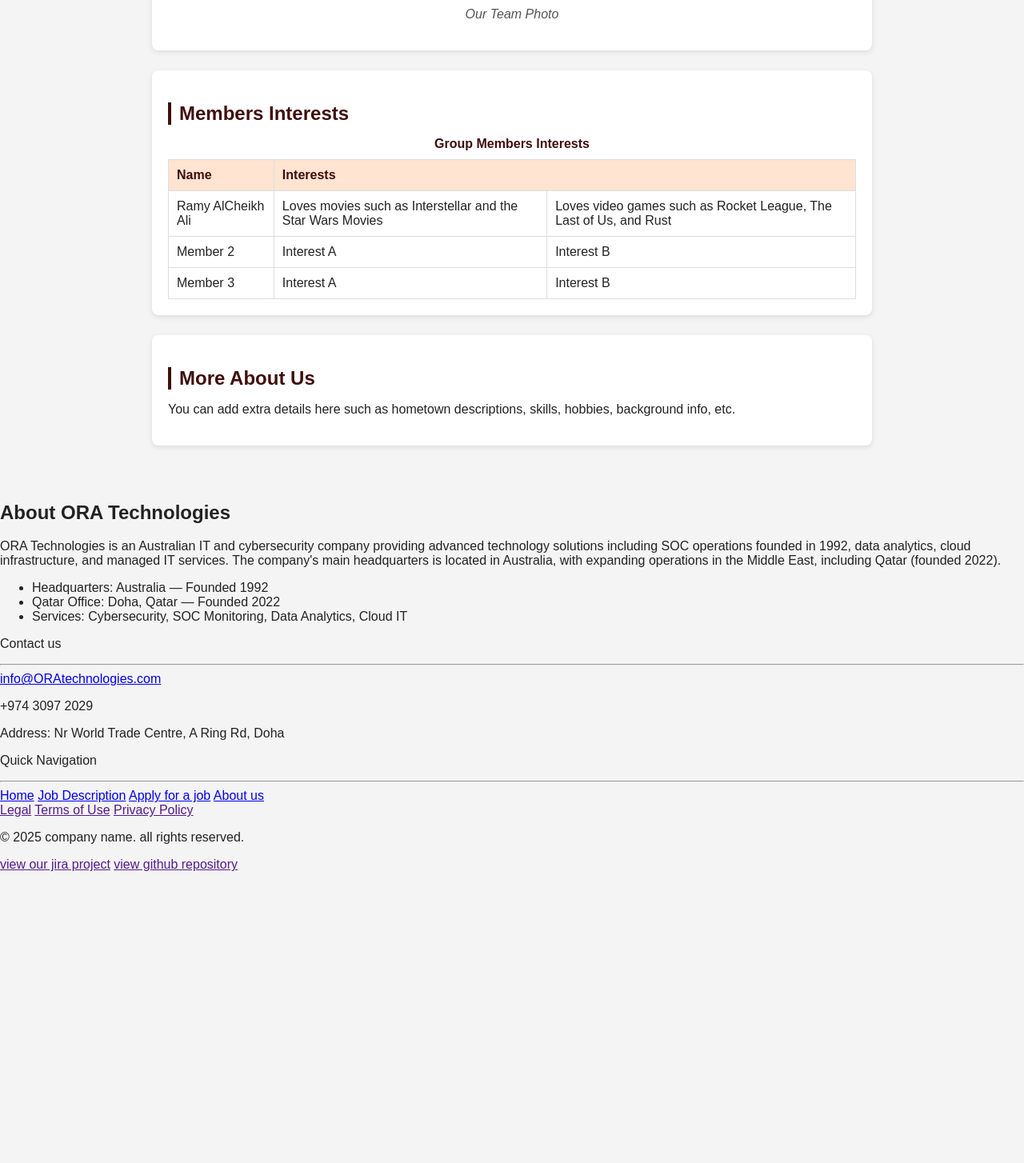
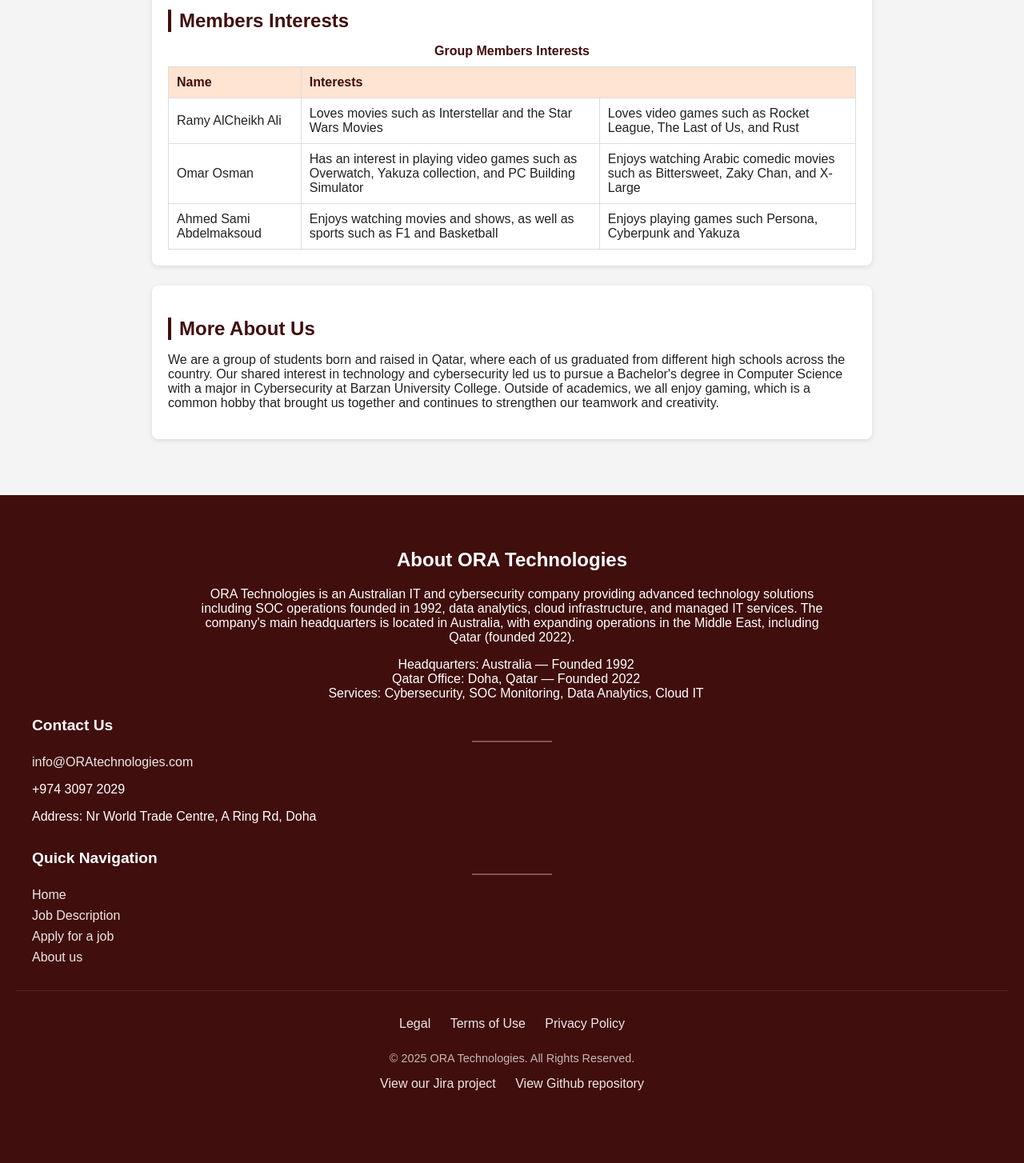
Before and after one commit to Ahmed10620/Group3Project, a PHP site: page /about.html in a window 1280 px wide. Shown: the part 1487-2941 px from the top of the page at 80% size. Before the commit the page ends 2576 px from the top, so only its background shows below. Run offline with PHP 8.4, Linux system fonts and the light colour scheme.

Commit message:
Added about.html

```diff
--- a/about.html
+++ b/about.html
@@ -6,7 +6,7 @@
     <meta name="author" content="Ramy AlCheikh Ali, ...">
     <meta name="keywords" content="Group, About, Team, Members">
     <link rel="stylesheet" href="styles/styles.css">
-    <title>About Our Group</title>
+    <title>About Our Group &middot; ORA Technologies</title>
 </head>
 
 <body>
@@ -35,8 +35,8 @@
             <li><strong>Group Name:</strong> ORA
                 <ul>
                     <li>Student ID 1: 106203698</li>
-                    <li>Student ID 2: XXXXXXXX</li>
-                    <li>Student ID 3: XXXXXXXX</li>
+                    <li>Student ID 2: 106194145</li>
+                    <li>Student ID 3: 106205432</li>
                 </ul>
             </li>
         </ul>
@@ -48,13 +48,13 @@
         <!-- Definition List -->
         <dl>
             <dt>Ramy AlCheikh Ali</dt>
-            <dd>Contributed to the group by; Creating apply.html, about.html, and the css code for both, and finally communicated with group members ensuring they are doing their work and no issues are arising.</dd>
+            <dd>Contributed to the group by; Creating apply.html, about.html, and the css code for both, and finally communicated with group members ensuring they are doing their work and no issues are arising. Maintained constant communication with the rest of the team and proper management on jira.</dd>
 
-            <dt>Member 2 Name</dt>
-            <dd>Describe contribution...</dd>
+            <dt>Omar Osman</dt>
+            <dd>Contributed by creating the jobs.html page and developing the full CSS styling for it, ensuring the layout, design, and functionality were consistent with the rest of the project. Maintained constant communication with the rest of the team and proper management on jira.</dd>
 
-            <dt>Member 3 Name</dt>
-            <dd>Describe contribution...</dd>
+            <dt>Ahmed Sami Abdelmaksoud</dt>
+            <dd>Completed the index.html, did the css for the home page, header and footer, ensuring the layout, design, and functionality were consistent with the rest of the project. Maintained constant communication with the rest of the team and proper management on jira.</dd>
         </dl>
     </section>
 
@@ -87,22 +87,22 @@
             </tr>
 
             <tr>
-                <td>Member 2</td>
-                <td>Interest A</td>
-                <td>Interest B</td>
+                <td>Omar Osman</td>
+                <td>Has an interest in playing video games such as Overwatch, Yakuza collection, and PC Building Simulator</td>
+                <td>Enjoys watching Arabic comedic movies such as Bittersweet, Zaky Chan, and X-Large</td>
             </tr>
 
             <tr>
-                <td>Member 3</td>
-                <td>Interest A</td>
-                <td>Interest B</td>
+                <td>Ahmed Sami Abdelmaksoud</td>
+                <td>Enjoys watching movies and shows, as well as sports such as F1 and Basketball</td>
+                <td>Enjoys playing games such Persona, Cyberpunk and Yakuza</td>
             </tr>
         </table>
     </section>
 
     <section class="extra box">
         <h2 class="section-title">More About Us</h2>
-        <p>You can add extra details here such as hometown descriptions, skills, hobbies, background info, etc.</p>
+        <p>We are a group of students born and raised in Qatar, where each of us graduated from different high schools across the country. Our shared interest in technology and cybersecurity led us to pursue a Bachelor's degree in Computer Science with a major in Cybersecurity at Barzan University College. Outside of academics, we all enjoy gaming, which is a common hobby that brought us together and continues to strengthen our teamwork and creativity.</p>
     </section>
 </div>
 
@@ -124,7 +124,7 @@
         </aside>
 
             <div class="contact-info">
-                    <p>Contact us</p>
+                <p>Contact Us</p>
                 <hr>
                 <a href="mailto:info@ORAtechnologies.com">info@ORAtechnologies.com</a>
                 <p>+974 3097 2029</p>
@@ -146,10 +146,10 @@
             <a href="">Terms of Use</a>
             <a href="">Privacy Policy</a>
             <p>
-                    &copy; 2025 company name. all rights reserved.
+                &copy; 2025 ORA Technologies. All Rights Reserved.
             </p>
-                <a href="">view our jira project</a>
-                <a href="">view github repository</a>
+            <a href="">View our Jira project</a>
+            <a href="">View Github repository</a>
             </div>
     </footer>
 
--- a/apply.html
+++ b/apply.html
@@ -6,7 +6,7 @@
     <meta name="author" content="Ramy AlCheikh Ali">
     <meta name="keywords" content="HTML, Menu, Jobs, About, Doctype, Head, Body,">
     <link rel = "stylesheet" href = "styles/styles.css">
-    <title>Job Application Form</title>
+    <title>Apply &middot; ORA Technologies</title>
 </head>
 <body>
     <header >
--- a/styles/styles.css
+++ b/styles/styles.css
@@ -1,3 +1,205 @@
+/* global css */
+
+/* header css */
+header {
+    background-color: #400E0D;
+    color: white;
+    padding: 1.5rem 0;
+    flex-direction: column;
+    align-items: center;
+    justify-content: center;
+    display: flex;
+}
+
+/* for gradient text breathe style */
+.gradient-text {
+    background: linear-gradient(90deg, #FF7A3D 0%, #FFB649 35%, #FFD16A 60%, #dd5472be 100%);
+    -webkit-background-clip: text;
+    -webkit-text-fill-color: transparent;
+    color: #FF6EC7;
+    font-weight: bold;
+}
+
+/* logo css */
+.logo {
+    height: 150px;
+    width: 300px;
+    margin-bottom: 1rem;
+}
+
+
+#title {
+    font-size: 2.2rem;
+    text-align: center;
+    font-weight: bold;
+}
+
+/* menu navigation css */
+.menu-nav {
+    display: flex;
+    justify-content: center;
+    align-items: center;
+    max-width: 1200px;
+    margin: 0 auto;
+    padding: 0 20px;
+    position: relative;
+    gap: 2rem;
+
+}
+nav {
+    display: flex;
+    gap: 20px;
+    margin-top: 10px;
+}
+
+
+nav .menu a {
+    color: white;
+    text-decoration: none;
+    font-weight: bold;
+    font-size: 16px;
+}
+.menu-nav .menu {
+    display: flex;
+    gap: 2rem;
+}
+.menu {
+    margin: 0;
+}
+
+.menu a, .email a {
+    color: white;
+    text-decoration: none;
+    font-size: 1.1rem;
+    padding: 0.5rem 1rem;
+    border-radius: 4px;
+    transition: background-color 0.3s;
+}
+
+.menu a:hover {
+    background-color: rgba(255, 255, 255, 0.1);
+}
+
+.email {
+
+    right: 20px;
+    margin: 0;
+}
+
+.email a {
+
+    padding: 0.5rem 1.5rem;
+}
+
+.email a:hover {
+    background-color: rgba(255, 255, 255, 0.2);
+}
+
+.menu-nav {
+    justify-content: center;
+    display: flex;
+    align-items: center;
+    gap: 20px;
+
+}
+
+/*footer css for all pages*/
+footer {
+    background-color: #400E0D;
+    color: white;
+    padding: 3rem 20px;
+}
+
+
+footer > div {
+    max-width: 1200px;
+    margin: 0 auto 2rem;
+    padding: 0 20px;
+}
+
+
+.contact-info, .navigation, .Extra-info {
+    margin-bottom: 2rem;
+}
+
+
+footer p:first-child, .navigation p {
+    font-size: 1.2rem;
+    font-weight: bold;
+    margin-bottom: 0.5rem;
+    color: #fff;
+}
+
+
+.about-ora {
+    max-width: 800px;
+    margin: 0 auto 20px auto;
+    text-align: center;
+}
+
+
+.about-ora ul {
+    list-style: none;
+    padding: 0;
+}
+
+
+.about-ora li::before {
+    content: "• ";
+    color: #400E0D;
+}
+
+
+footer hr {
+    border: none;
+    height: 2px;
+    background-color: rgba(255, 255, 255, 0.3);
+    margin-bottom: 1rem;
+    width: 100px;
+}
+
+
+footer a {
+    color: rgba(255, 255, 255, 0.9);
+    text-decoration: none;
+    display: block;
+    margin-bottom: 0.5rem;
+    transition: color 0.3s;
+}
+
+
+footer a:hover {
+    color: white;
+    text-decoration: underline;
+}
+
+
+.quicknav {
+    display: block;
+    margin-bottom: 0.5rem;
+}
+
+
+.Extra-info {
+    text-align: center;
+    padding-top: 2rem;
+    border-top: 1px solid rgba(255, 255, 255, 0.103);
+}
+
+
+.Extra-info a {
+    display: inline-block;
+    margin: 0 10px 10px;
+}
+
+
+.Extra-info p {
+    margin-top: 1rem;
+    color: rgba(255, 255, 255, 0.7);
+    font-size: 0.9rem;
+}
+
+
 /* apply.html css */
 body {
     font-family: Arial, sans-serif;
```
Lines whose indentation alone changed are shown as unchanged.
